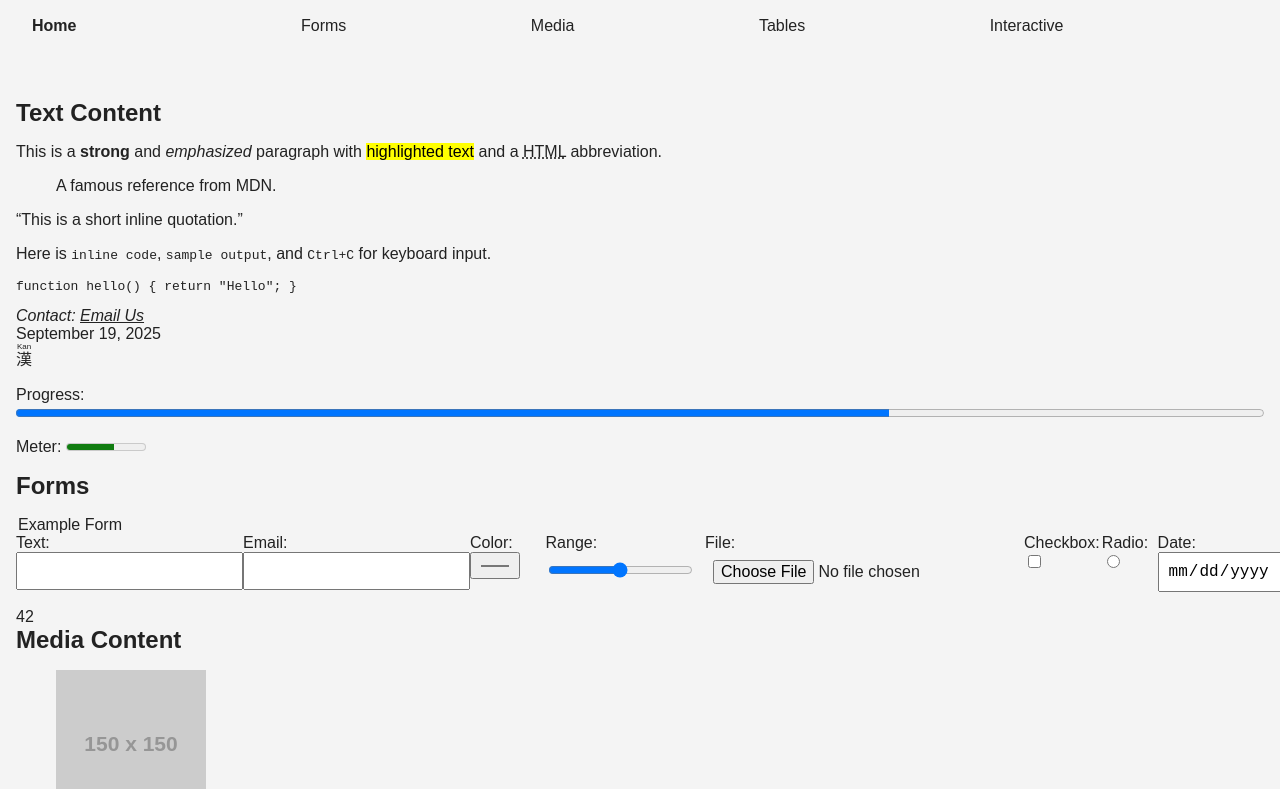
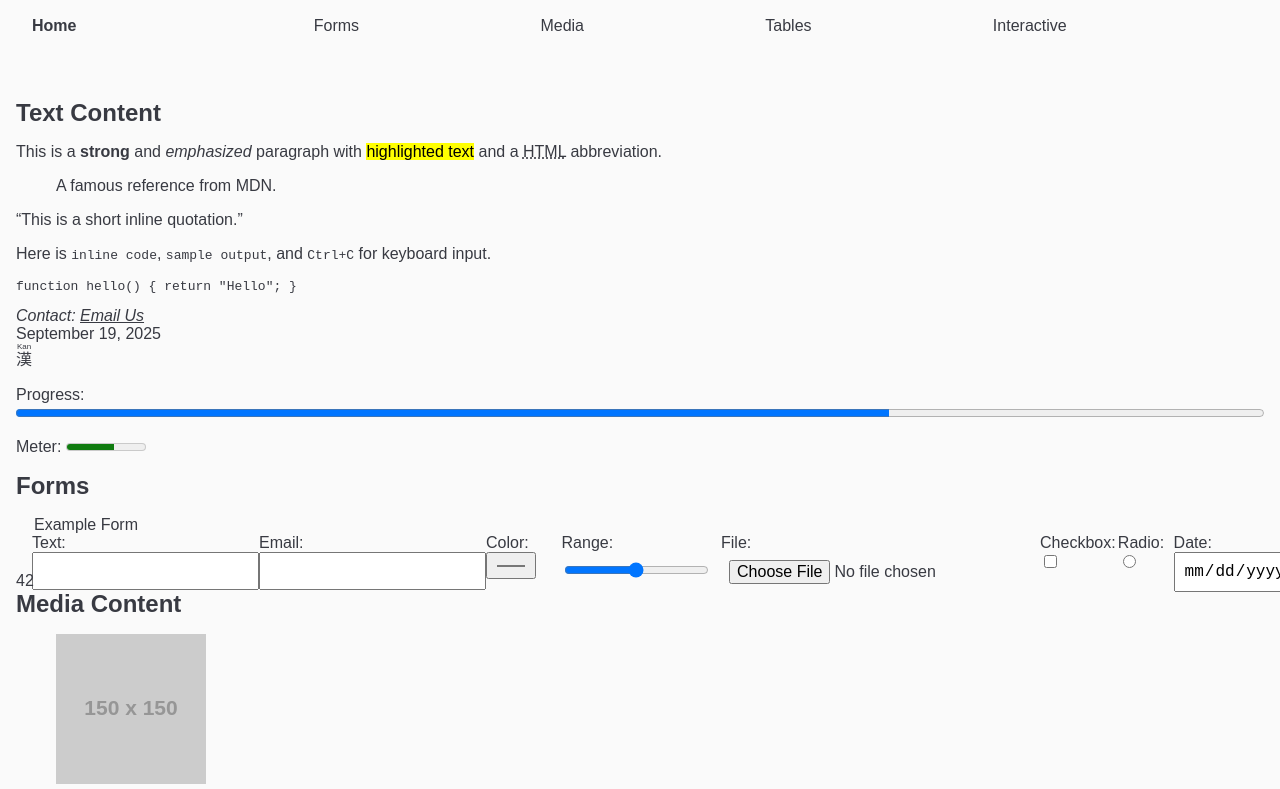
Before and after one commit to pvorselaars/semantic.css, a plain HTML site: page index.html in a window 1280 px wide. Shown: the part 68-857 px from the top of the page. Drawn offline with Linux system fonts and the light colour scheme; placeholder pictures from the web are drawn by us.

Commit message:
Refactor color palette and enhance input styles for better accessibility

```diff
--- a/semantic.css
+++ b/semantic.css
@@ -1,24 +1,26 @@
 :root {
-    --palette-light-primary: magenta;
-    --palette-light-secondary: lightblue;
-    --palette-light-success: green;
-    --palette-light-info: blue;
-    --palette-light-warning: yellow;
-    --palette-light-danger: red;
-    --palette-light-light-color: #f4f4f4;
-    --palette-light-dark-color: #222222;
-    --palette-light-gray-color: #888888;
+    /* One Light Scheme */
+    --palette-light-primary: #4078f2;
+    --palette-light-secondary: #a626a4;
+    --palette-light-success: #50a14f;
+    --palette-light-info: #0184bc;
+    --palette-light-warning: #986801;
+    --palette-light-danger: #e45649;
+    --palette-light-light-color: #fafafa;
+    --palette-light-dark-color: #383a42;
+    --palette-light-gray-color: #a0a1a7;
     --palette-light-white-color: #ffffff;
 
-    --palette-dark-primary: magenta;
-    --palette-dark-secondary: lightblue;
-    --palette-dark-success: #8aff80;
-    --palette-dark-info: #8ab4ff;
-    --palette-dark-warning: #ffb86c;
-    --palette-dark-danger: #ff5555;
-    --palette-dark-light-color: #121212;
-    --palette-dark-dark-color: #e6e6e6;
-    --palette-dark-gray-color: #888888;
+    /* One Dark Scheme */
+    --palette-dark-primary: #61afef;
+    --palette-dark-secondary: #c678dd;
+    --palette-dark-success: #98c379;
+    --palette-dark-info: #56b6c2;
+    --palette-dark-warning: #e5c07b;
+    --palette-dark-danger: #e06c75;
+    --palette-dark-light-color: #282c34;
+    --palette-dark-dark-color: #abb2bf;
+    --palette-dark-gray-color: #5c6370;
     --palette-dark-white-color: #ffffff;
 
     --border-radius: 4px;
@@ -122,11 +124,17 @@ nav {
     display: flex;
     padding: 1rem;
     align-items: center;
+    justify-content: flex-end;
+    gap: 1rem;
 }
 
 nav > a {
     font-weight: bold;
     text-decoration: none;
+}
+
+nav a:first-child {
+    margin-right: auto;
 }
 
 nav ul {
@@ -193,10 +201,12 @@ input, textarea, button, select {
     padding: 0.5rem;
 }
 
-input:focus {
+input:focus, select:focus, textarea:focus {
     outline: none;
+    border-color: var(--primary-color);
     box-shadow: 0 0 0 2px var(--primary-color);
 }
+
 
 button {
     border: none;
@@ -215,13 +225,26 @@ fieldset {
     display: flex;
     border: none;
     padding: 0;
-    margin: 1rem 0;
+    margin: 1rem;
+    height: 2.5rem;
 }
 
 fieldset > input {
     display: inline-flex;
     flex: 1;
     border: none;
+}
+
+fieldset > input[type="search"] {
+    padding: 0.5rem 1rem;
+    margin: 0;
+}
+
+fieldset > input[type="search"]:first-child {
+    border-top-left-radius: 30px;
+    border-bottom-left-radius: 30px;
+    border-top-right-radius: 0;
+    border-bottom-right-radius: 0;
 }
 
 fieldset > input:first-child {
@@ -255,6 +278,20 @@ fieldset > button:first-child {
     border-bottom-right-radius: 0;
 }
 
+fieldset > select {
+    display: inline-flex;
+    border: none;
+    height: auto;
+}
+
+fieldset > select:last-child {
+    border-top-left-radius: 0;
+    border-bottom-left-radius: 0;
+    border-top-right-radius: 30px;
+    border-bottom-right-radius: 30px;
+    appearance: none;
+}
+
 progress {
     width: 100%;
 }
```
